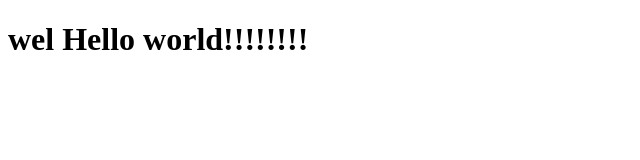
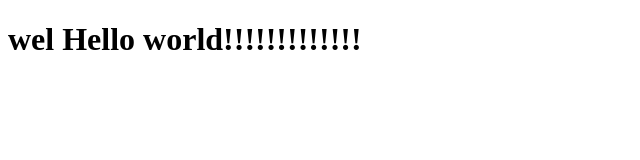
Before and after one commit to cjfals3154/js-tast, a website built with Parcel: page index.html in a window 1280 px wide. Shown: the full height of the page, 0-640 px from the left. Built offline with nearby package versions, Linux system fonts and the light colour scheme.

Commit message:
Add files via upload

```diff
--- a/index.html
+++ b/index.html
@@ -8,7 +8,7 @@
   <script defer src="./main.js"></script>
 </head>
 <body>
-  <h1> wel Hello world!!!!!!!!</h1>
+  <h1> wel Hello world!!!!!!!!!!!!!</h1>
   <ul></ul>
 </body>
 </html>
```
